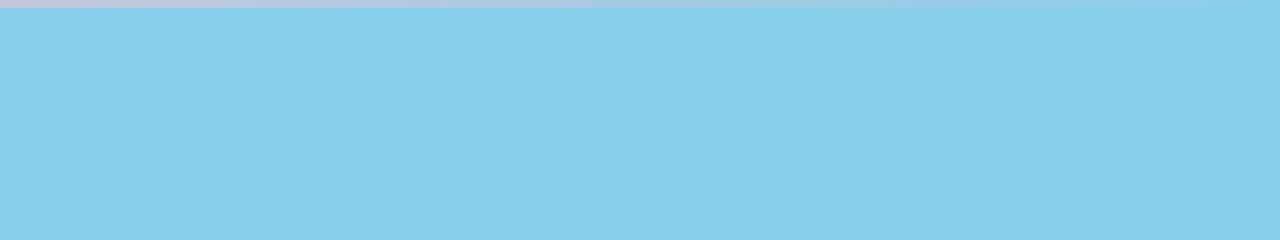
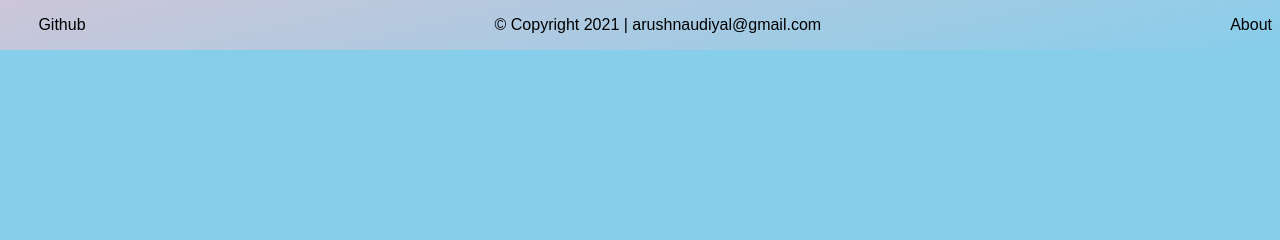
Before and after one commit to froster02/movies-recommendation-system, a Flask app: page / in a window 1280 px wide. Shown: the part 249-489 px from the top of the page. Run offline with Flask 2, Linux system fonts and the light colour scheme.

Commit message:
added footer

```diff
--- a/templates/index.html
+++ b/templates/index.html
@@ -219,7 +219,7 @@
 
 <a rel=""></a>
 
-<!-- <footer class="footer">
+<footer class="footer">
     <p>
         <a id="git" href="https://github.com/froster02/python-movie-recommendation-system.git">
             Github
@@ -229,6 +229,6 @@
             About
         </a>
     </p>
-</footer> -->
+</footer>
 
 </html>
```
